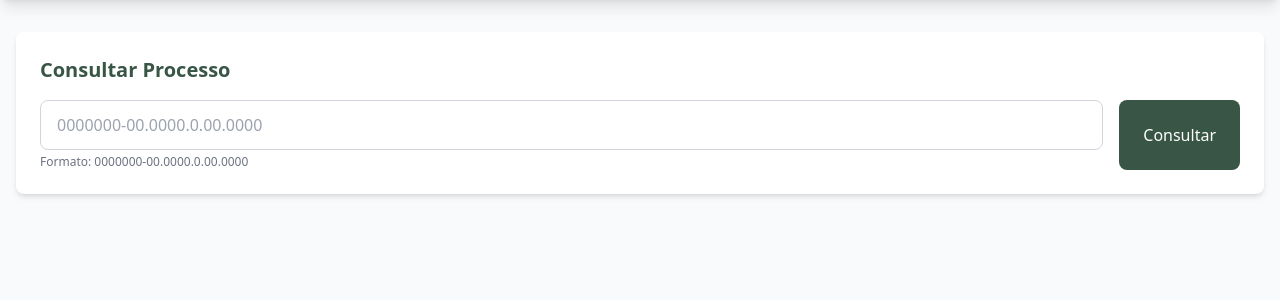
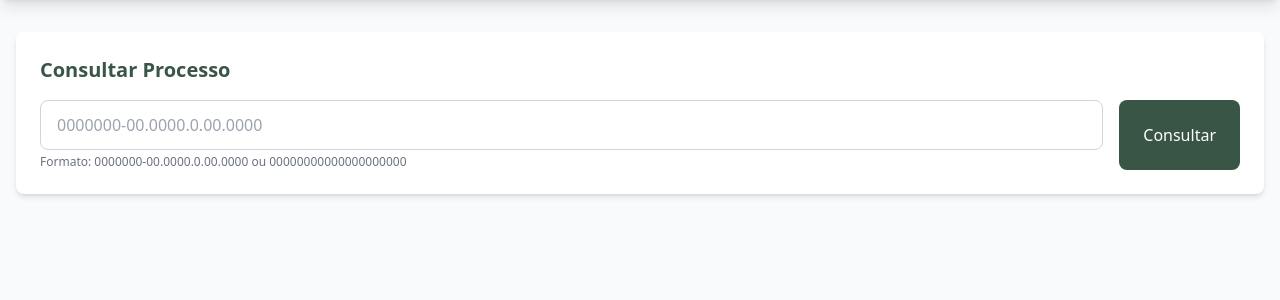
Before and after one commit to Guijss91/TranscreverV3, a Flask app: page / in a window 1280 px wide. Shown: the part 104-404 px from the top of the page. Run offline with Flask 3, Linux system fonts and the light colour scheme; some libraries are stand-ins or nearby versions.

Commit message:
KickStart-2

```diff
--- a/templates/index.html
+++ b/templates/index.html
@@ -53,7 +53,7 @@
                         maxlength="25"
                         class="w-full px-4 py-3 border border-gray-300 rounded-lg focus:ring-2 focus:ring-defensoria focus:border-transparent"
                     >
-                    <p class="text-xs text-gray-500 mt-1">Formato: 0000000-00.0000.0.00.0000</p>
+                    <p class="text-xs text-gray-500 mt-1">Formato: 0000000-00.0000.0.00.0000 ou 00000000000000000000</p>
                 </div>
                 <button
                     id="btnConsultar"
```
